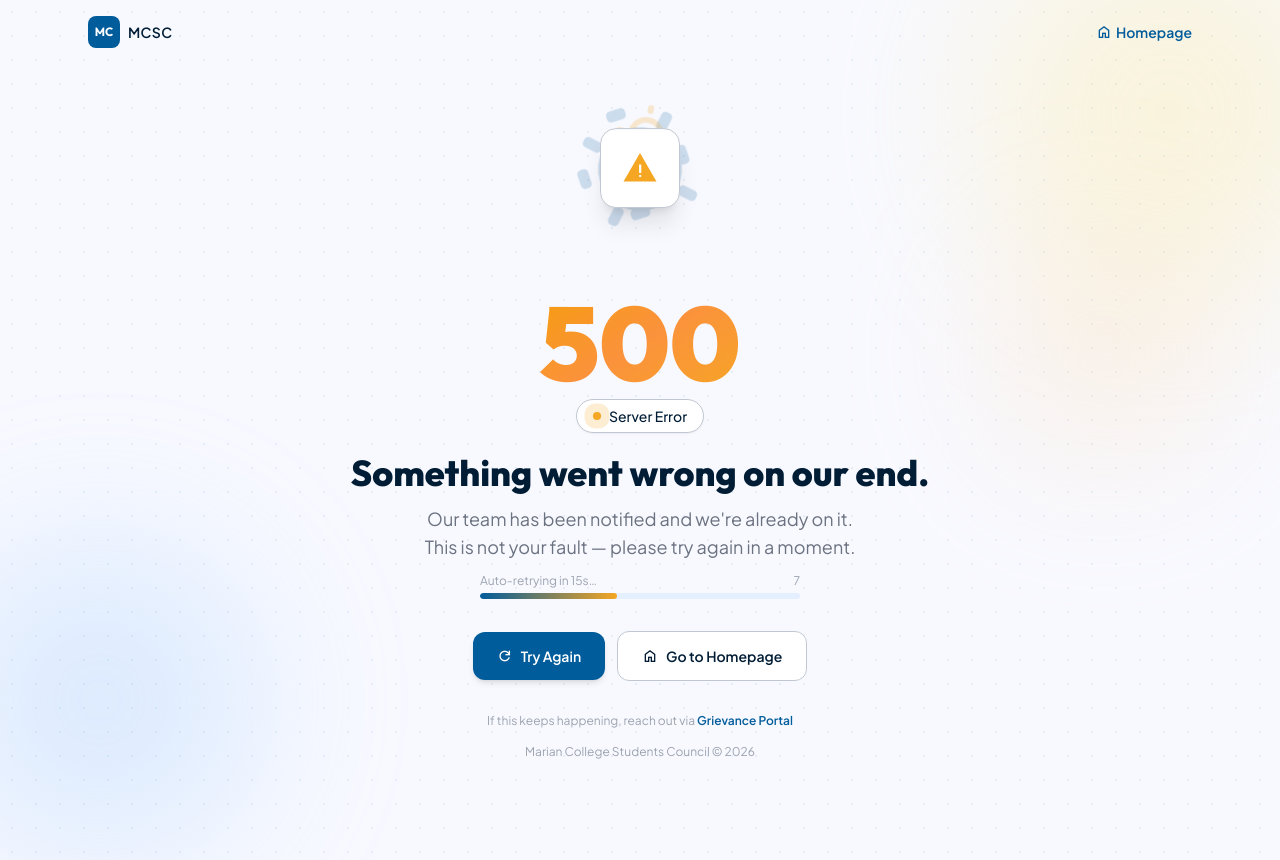
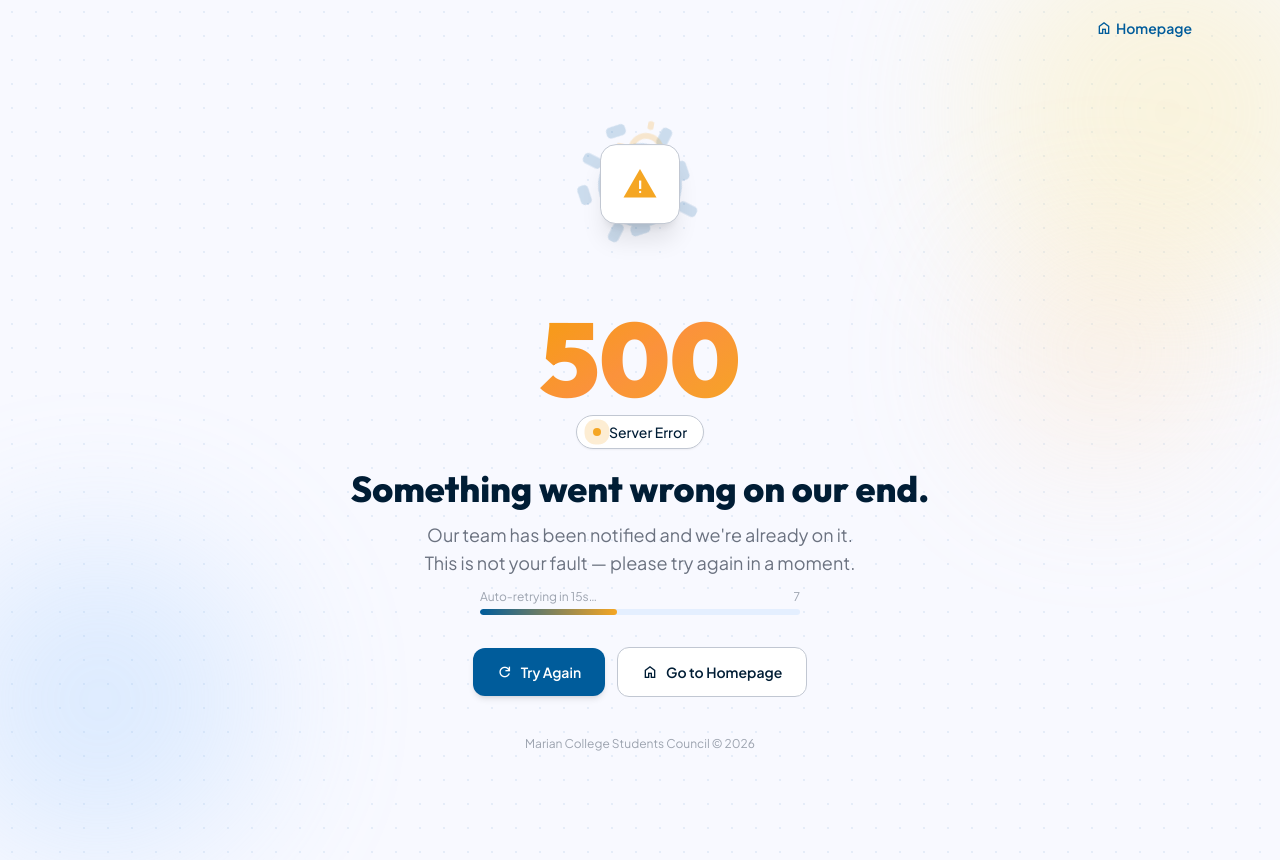
Before and after one commit to marian-labs/mcsc-django, a Django app: template templates/500.html in a window 1280 px wide; the page is wider, and only the part inside the window is pictured. Run offline with Django 4.2, Linux system fonts and the light colour scheme; the template is opened without the code that fills it, so the values that code supplies are empty; some libraries are stand-ins or nearby versions.

Commit message:
Remove logo, text, and grievance portal link from 500 error page

```diff
--- a/templates/500.html
+++ b/templates/500.html
@@ -142,13 +142,7 @@
     <div class="orb w-56 h-56 bg-orange-200 top-[30%] right-[5%]"></div>
 
     <!-- Minimal top bar -->
-    <nav class="relative z-10 flex items-center justify-between px-6 py-4 max-w-6xl mx-auto">
-        <a href="/" class="flex items-center gap-2">
-            <div class="w-8 h-8 rounded-lg bg-primary flex items-center justify-center">
-                <span class="text-white font-bold text-xs font-display">MC</span>
-            </div>
-            <span class="font-semibold text-on-surface text-sm tracking-wide">MCSC</span>
-        </a>
+    <nav class="relative z-10 flex items-center justify-end px-6 py-4 max-w-6xl mx-auto">
         <a href="/" class="text-sm text-primary font-semibold flex items-center gap-1 hover:gap-2 transition-all duration-200">
             <span class="material-symbols-outlined text-base">home</span>
             Homepage
@@ -246,11 +240,7 @@
             </a>
         </div>
 
-        <!-- Support note -->
-        <p class="fade-in delay-4 mt-8 text-xs text-gray-400">
-            If this keeps happening, reach out via
-            <a href="/grievances/" class="text-primary font-semibold hover:underline underline-offset-4">Grievance Portal</a>
-        </p>
+
     </main>
 
     <!-- Footer -->
```
